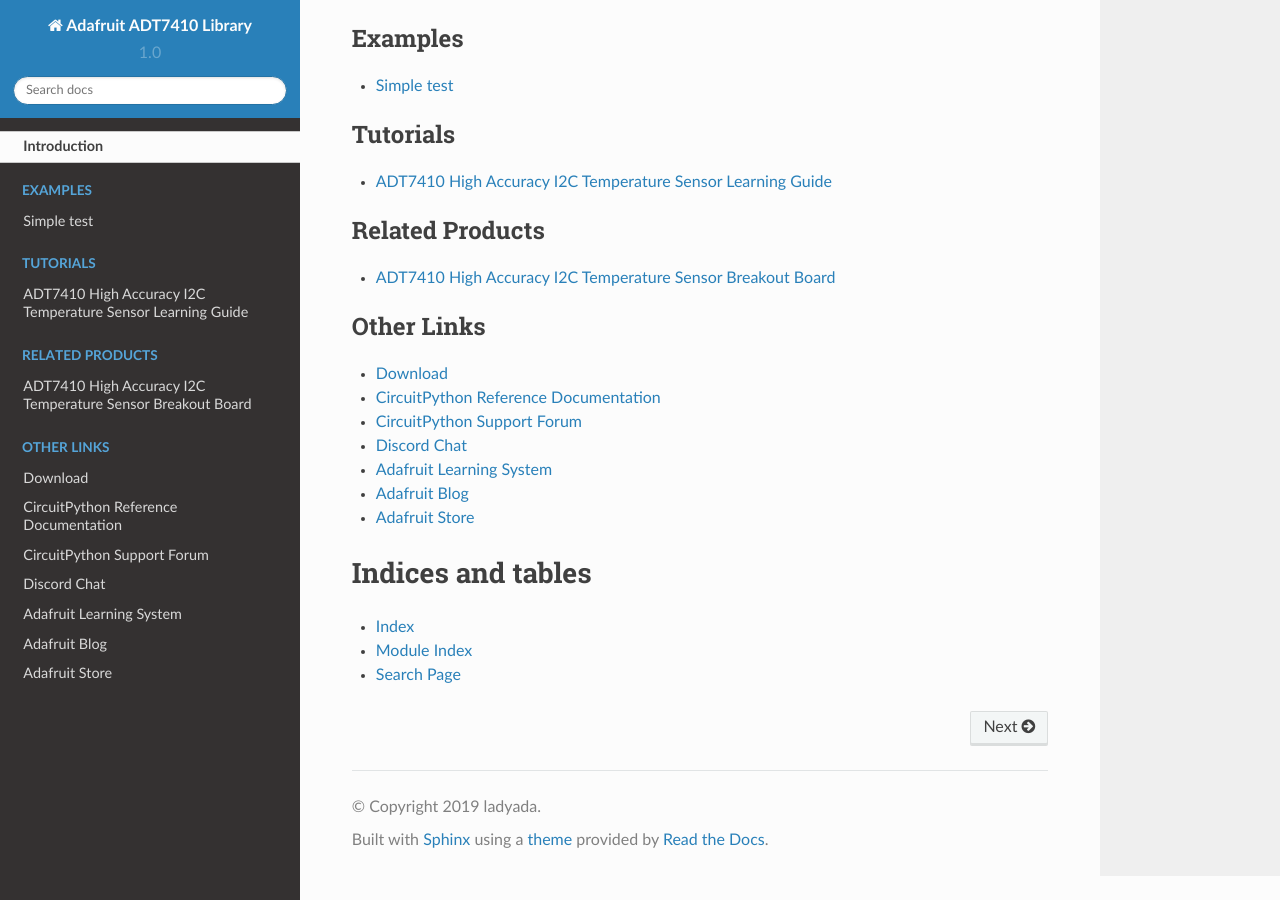
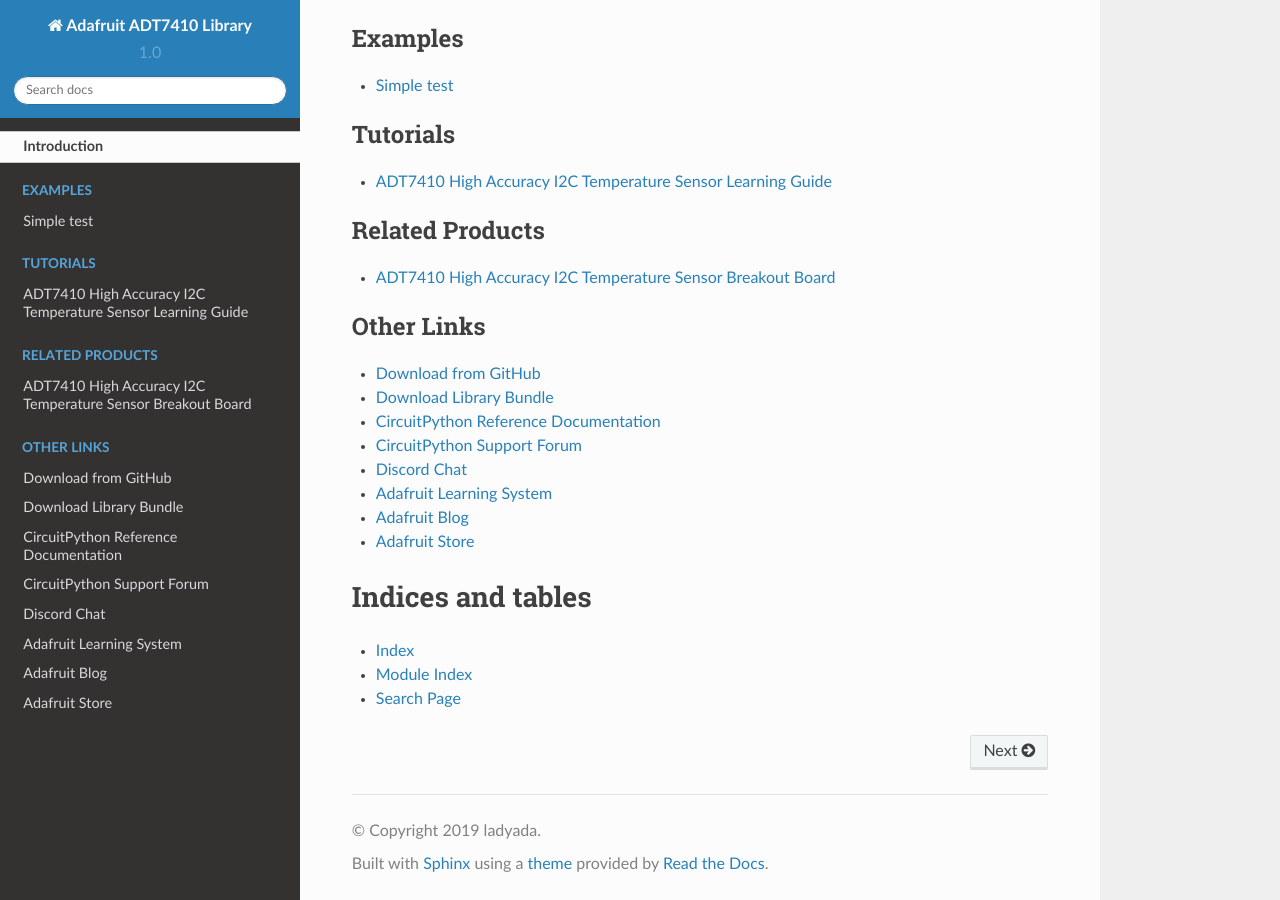
Before and after one commit to adafruit/Adafruit_CircuitPython_ADT7410, a Sphinx documentation site: the page built from docs/index.rst, in a window 1280 px wide and 900 px high, scrolled down 1648 px. Built offline with Sphinx 7.4.7 and the Read the Docs theme 2.0.0, drawn with Linux system fonts in a browser that asks for light colours.

Commit message:
Added cp.org link to index.rst

```diff
--- a/docs/index.rst
+++ b/docs/index.rst
@@ -33,7 +33,8 @@
 .. toctree::
     :caption: Other Links
 
-    Download <https://github.com/adafruit/Adafruit_CircuitPython_ADT7410/releases/latest>
+    Download from GitHub <https://github.com/adafruit/Adafruit_CircuitPython_ADT7410/releases/latest>
+    Download Library Bundle <https://circuitpython.org/libraries>
     CircuitPython Reference Documentation <https://docs.circuitpython.org>
     CircuitPython Support Forum <https://forums.adafruit.com/viewforum.php?f=60>
     Discord Chat <https://adafru.it/discord>
```
